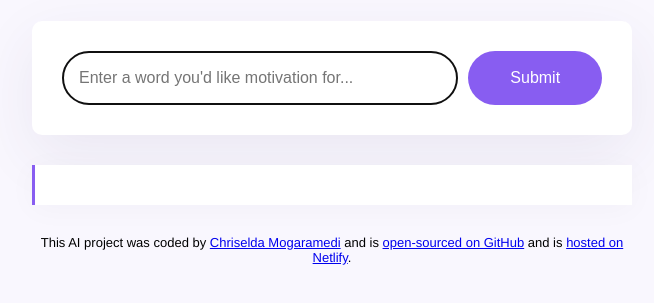
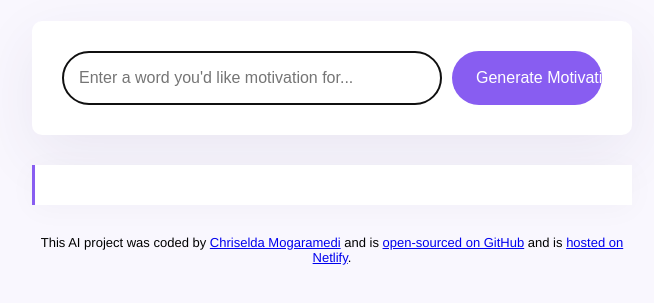
Before and after one commit to Chriseldam217/Motivational-quotes-generator, a plain HTML site: page index.html in a window 1280 px wide. Shown: the part 231-534 px from the top of the page, without its empty margins (308-962 px from the left). Drawn offline with nearby package versions, Linux system fonts and the light colour scheme.

Commit message:
made few changes

```diff
--- a/index.html
+++ b/index.html
@@ -2,7 +2,7 @@
 <html lang="en">
   <head>
     <meta charset="UTF-8" />
-    <meta name="viewport" content="width=>, initial-scale=1.0" />
+    <meta name="viewport" content="width=device-width, initial-scale=1.0" />
     <script src="https://unpkg.com/typewriter-effect@latest/dist/core.js"></script>
     <script src="https://cdn.jsdelivr.net/npm/axios@1.1.2/dist/axios.min.js"></script>
     <link rel="stylesheet" href="src/style.css" />
@@ -13,7 +13,7 @@
       <h1>Welcome to the Motivational Quotes Generator</h1>
 
       <main>
-        <form id="motivation-generotor-form">
+        <form id="motivation-generator-form">
           <input
             type="text"
             placeholder="Enter a word you'd like motivation for..."
@@ -23,7 +23,11 @@
             class="user-guide"
             id="user-guidance"
           />
-          <input type="submit" class="submit-button" />
+          <input
+            type="submit"
+            class="submit-button"
+            value="Generate Motivation"
+          />
         </form>
         <div class="motivation" id="motivation"></div>
       </main>
```
